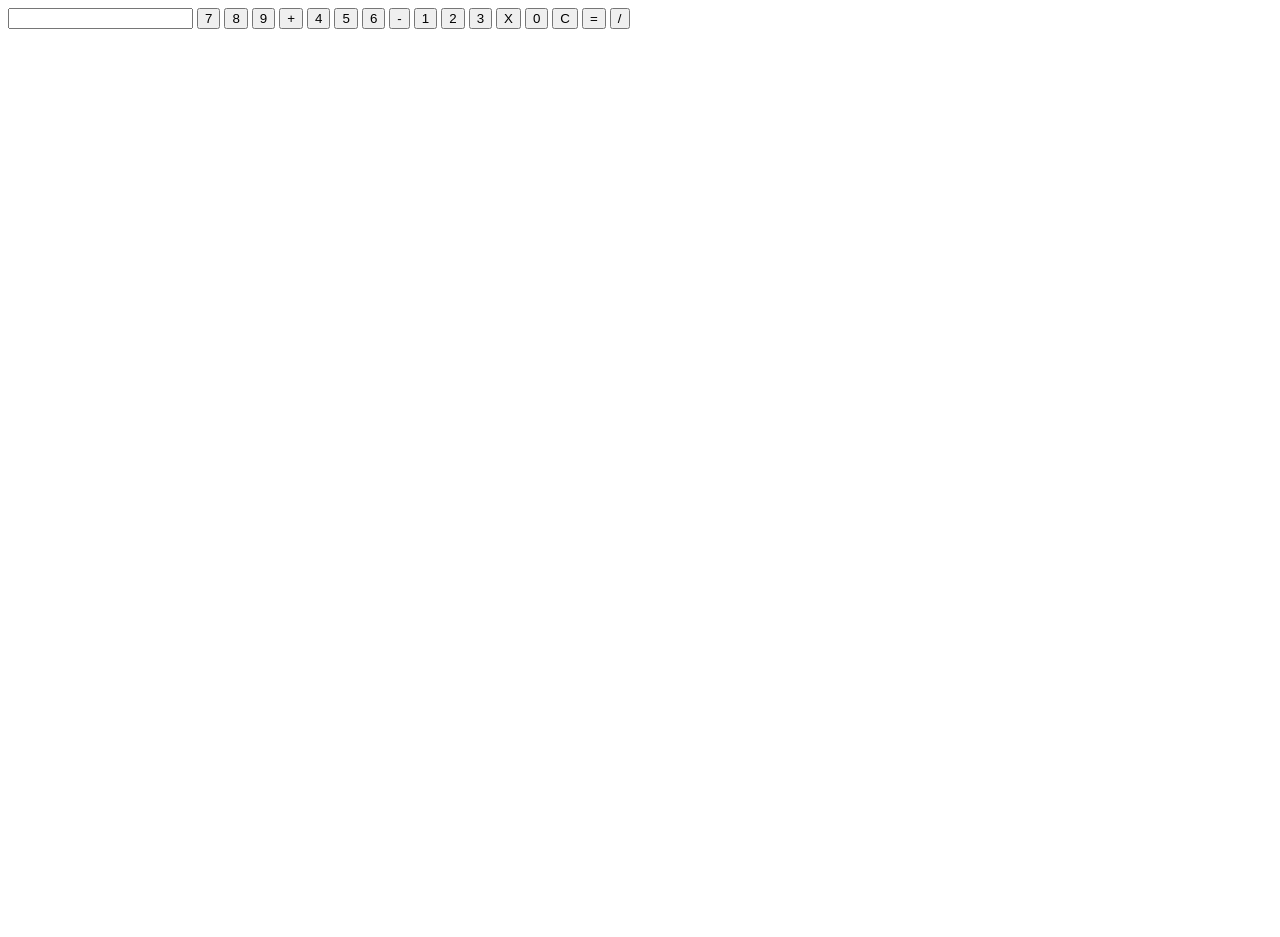
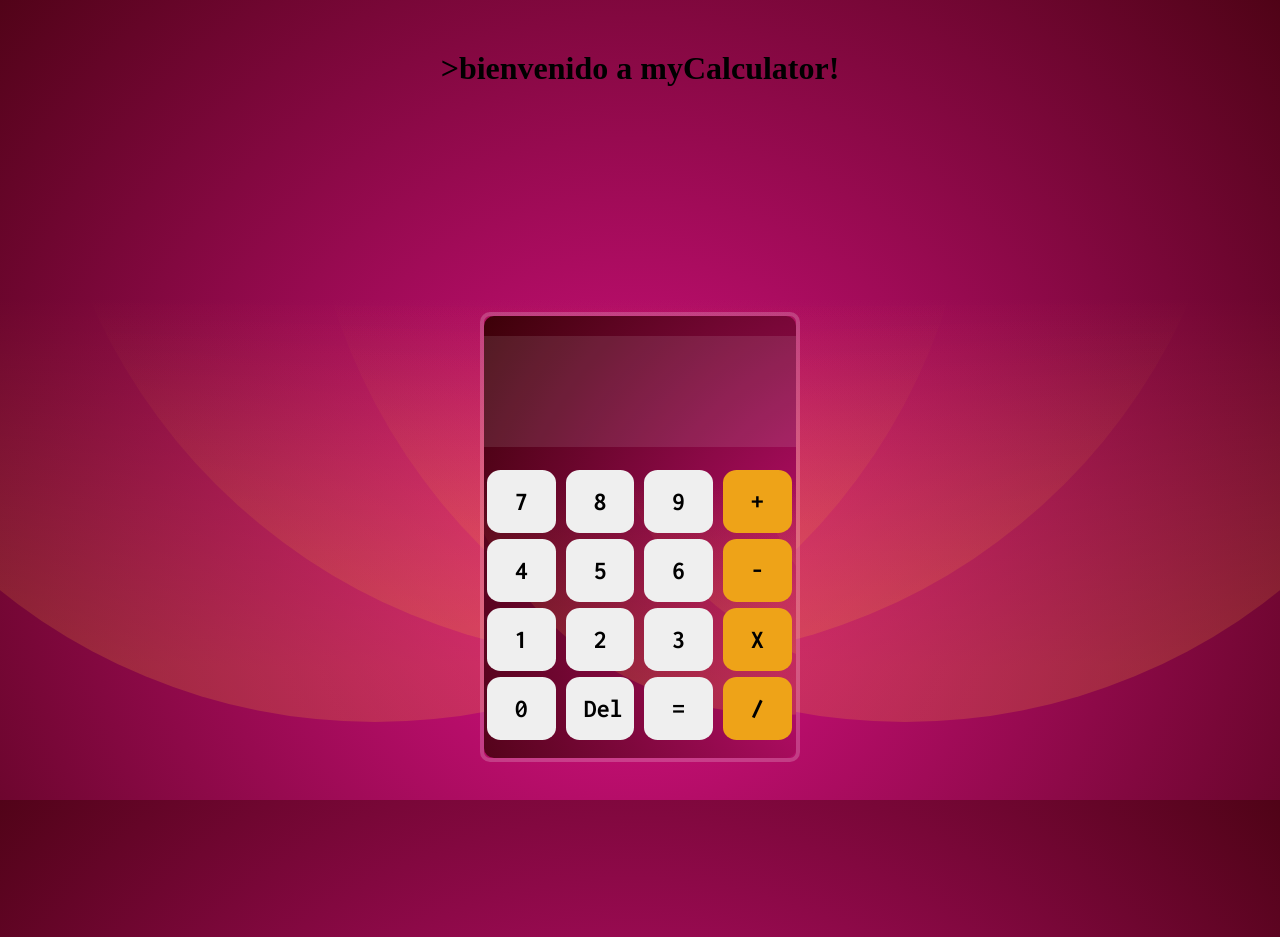
Before and after one commit to tomdvazq/myCalculator, a website: page index.html in a window 1280 px wide. Before the commit the page ends 800 px from the top, so only its background shows below. Drawn offline with Linux system fonts and the light colour scheme.

Commit message:
typing js

```diff
--- a/index.html
+++ b/index.html
@@ -5,35 +5,42 @@
     <meta http-equiv="X-UA-Compatible" content="IE=edge">
     <meta name="viewport" content="width=device-width, initial-scale=1.0">
     <link rel="stylesheet" href="css/estilos.css">
-    <title>¡Calculadora!</title>
+    <title>myCalculator!</title>
 </head>
 <body>
+
+<header class="welcome">
+    <h1 id="text"></h1>
+</header>
+
+<div class="flex-container">
     <div id="myCalculatorApp">
         <form class="calculator" name="myCalculator">
             <input type="textfield" name="ans" value="" autocomplete="off" readonly>
 
-            <input type="button" value="7">
-            <input type="button" value="8">
-            <input type="button" value="9">
-            <input type="button" value="+">
+            <input type="button" value="7" onclick="document.myCalculator.ans.value+='7'">
+            <input type="button" value="8" onclick="document.myCalculator.ans.value+='8'">
+            <input type="button" value="9" onclick="document.myCalculator.ans.value+='9'">
+            <input type="button" value="+" class="operation" onclick="document.myCalculator.ans.value+='+'">
 
-            <input type="button" value="4">
-            <input type="button" value="5">
-            <input type="button" value="6">
-            <input type="button" value="-">
+            <input type="button" value="4" onclick="document.myCalculator.ans.value+='4'">
+            <input type="button" value="5" onclick="document.myCalculator.ans.value+='5'">
+            <input type="button" value="6" onclick="document.myCalculator.ans.value+='6'">
+            <input type="button" value="-" class="operation" onclick="document.myCalculator.ans.value+='-'">
 
-            <input type="button" value="1">
-            <input type="button" value="2">
-            <input type="button" value="3">
-            <input type="button" value="X">
+            <input type="button" value="1" onclick="document.myCalculator.ans.value+='1'">
+            <input type="button" value="2" onclick="document.myCalculator.ans.value+='2'">
+            <input type="button" value="3" onclick="document.myCalculator.ans.value+='3'">
+            <input type="button" value="X" class="operation" onclick="document.myCalculator.ans.value+='*'">
 
-            <input type="button" value="0">
-            <input type="button" value="C">
-            <input type="button" value="=">
-            <input type="button" value="/">
+            <input type="button" value="0" onclick="document.myCalculator.ans.value+='0'">
+            <input type="reset" value="Del">
+            <input type="button" value="=" onclick="document.myCalculator.ans.value=eval(document.myCalculator.ans.value)">
+            <input type="button" value="/" class="operation" onclick="document.myCalculator.ans.value+='/'">
 
         </form>
     </div>
+</div>
 
 <script src="js/file.js"></script>
 </body>
--- a/js/file.js
+++ b/js/file.js
@@ -0,0 +1,12 @@
+let i = 0;
+let text = ">bienvenido a myCalculator!";
+
+function typing(){
+    if(i < text.length){
+        document.getElementById("text").innerHTML += text.charAt(i);
+        i++;
+        setTimeout(typing,70);
+    }
+}
+
+typing();
--- a/scss/base/_base.scss
+++ b/scss/base/_base.scss
@@ -0,0 +1,6 @@
+body{
+    background-color: #330000;
+    background-image: $background;
+    background-attachment: fixed;
+    background-size: cover;
+}
--- a/scss/base/_fonts.scss
+++ b/scss/base/_fonts.scss
@@ -0,0 +1,4 @@
+@font-face {
+    font-family: Consola;
+    src: url(../../fonts/Inconsolata-VariableFont_wdth\,wght.ttf);
+}
--- a/scss/base/_reset.scss
+++ b/scss/base/_reset.scss
@@ -0,0 +1,5 @@
+* {
+    margin: 0;
+    padding: 0;
+    box-sizing: border-box;
+}
--- /dev/null
+++ b/scss/layout/_header.scss
@@ -0,0 +1,8 @@
+.welcome{
+    display: flex;
+    justify-content: center;
+    margin: 50px 0px;
+    #mensaje{
+        color: white;
+    }
+}
--- a/scss/layout/_main.scss
+++ b/scss/layout/_main.scss
@@ -0,0 +1,60 @@
+.flex-container{
+    display: flex;
+    justify-content: center;
+    align-items: center;
+    height: 100vh;
+}
+
+#myCalculatorApp{
+    grid-row: 3;
+    grid-column: 3;
+    height: 450px;
+    width: 320px;
+    border: 4px solid black;
+    border-color: rgba(255, 255, 255, 0.2);
+    border-radius: 10px;
+        form{
+            height: 100%;
+            width: 100%;
+            background-color: $calculator;
+            background-image: $background;
+            background-attachment: fixed;
+            background-size: cover;
+            border-radius: 10px;
+        }
+        input[type=textfield]{
+            height: 25%;
+            width: 100%;
+            cursor: default;
+            font-family: 'Consola', sans-serif;
+            background: $calculatorDisplay;
+            color: $numbersDisplay;
+            padding: 15px;
+            text-align: right;
+            margin: 20px 0px;
+            font-size: 50px;
+            font-weight: bold;
+            border: 0;
+            outline: none;
+        }
+        input[type=button], input[type=reset]{
+            width: 22%;
+            cursor: pointer;
+            font-family: 'Consola', sans-serif;
+            font-weight: bold;
+            font-size: 26px;
+            color: black;
+            padding: 18px;
+            text-align: center;
+            margin: 3px;
+            border: 0;
+            border-radius: 20%;
+        }
+}
+
+form{
+    .operation{
+        background-color: $operation;
+        font-weight: bolder;
+    }
+}
--- a/scss/main.scss
+++ b/scss/main.scss
@@ -0,0 +1,6 @@
+@import 'abstracts/variables';
+@import 'base/fonts';
+@import 'base/reset';
+@import 'base/base';
+@import 'layout/header';
+@import 'layout/main';
```
Also changed, not shown: scss/abstracts/_variables.scss (+5 -0 lines), css/estilos.css, fonts/Inconsolata-VariableFont_wdth,wght.ttf (added).
